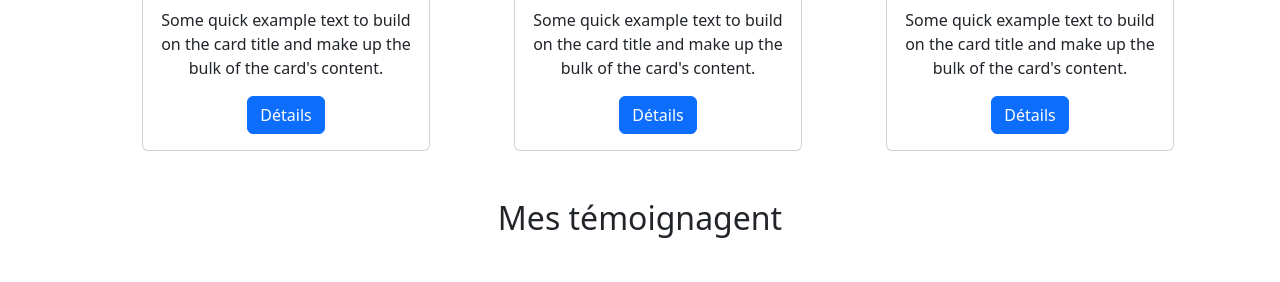
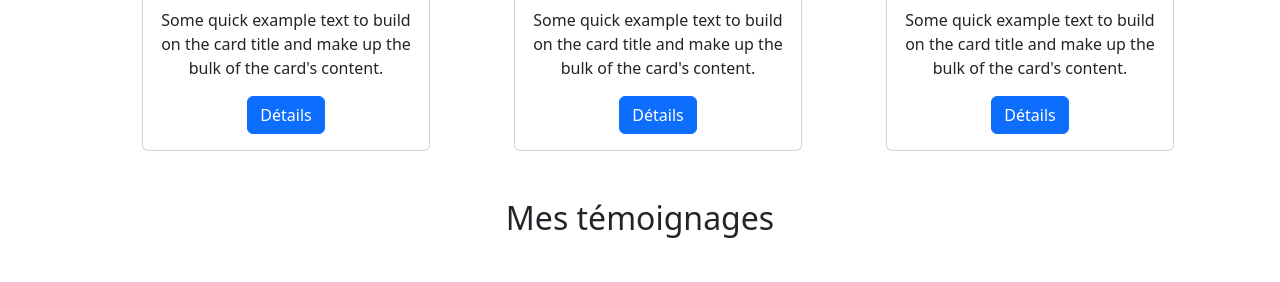
Before and after one commit to Akeops/Portfolio-Andoni, a PHP site: page / in a window 1280 px wide. Shown: the part 2100-2382 px from the top of the page. Run offline with PHP 8.4, Linux system fonts and the light colour scheme.

Commit message:
texte du footer centré

```diff
--- a/pages/commons/template.php
+++ b/pages/commons/template.php
@@ -14,6 +14,6 @@
     <body>
         <?php require("menu.php"); ?>
         <?= $content ?>
-        <div class="nav-link" style="background-color: black;">© Lalanne-Berdouticq Andoni - Portfolio</div>
+        <div class="nav-link text-center" style="background-color: black;">© Lalanne-Berdouticq Andoni - Portfolio</div>
     </body>
 </html>
--- a/pages/index.php
+++ b/pages/index.php
@@ -169,7 +169,7 @@
 
     <!-- Section des témoignages -->
     <div class="container text-center" id="temoignages">
-        <h2 class="m-5 perso_colorYellow">Mes témoignagent</h2>
+        <h2 class="m-5 perso_colorYellow">Mes témoignages</h2>
         <div class="container">
             <div class="row">
                 <div class="col-12 col-lg-4">
```
